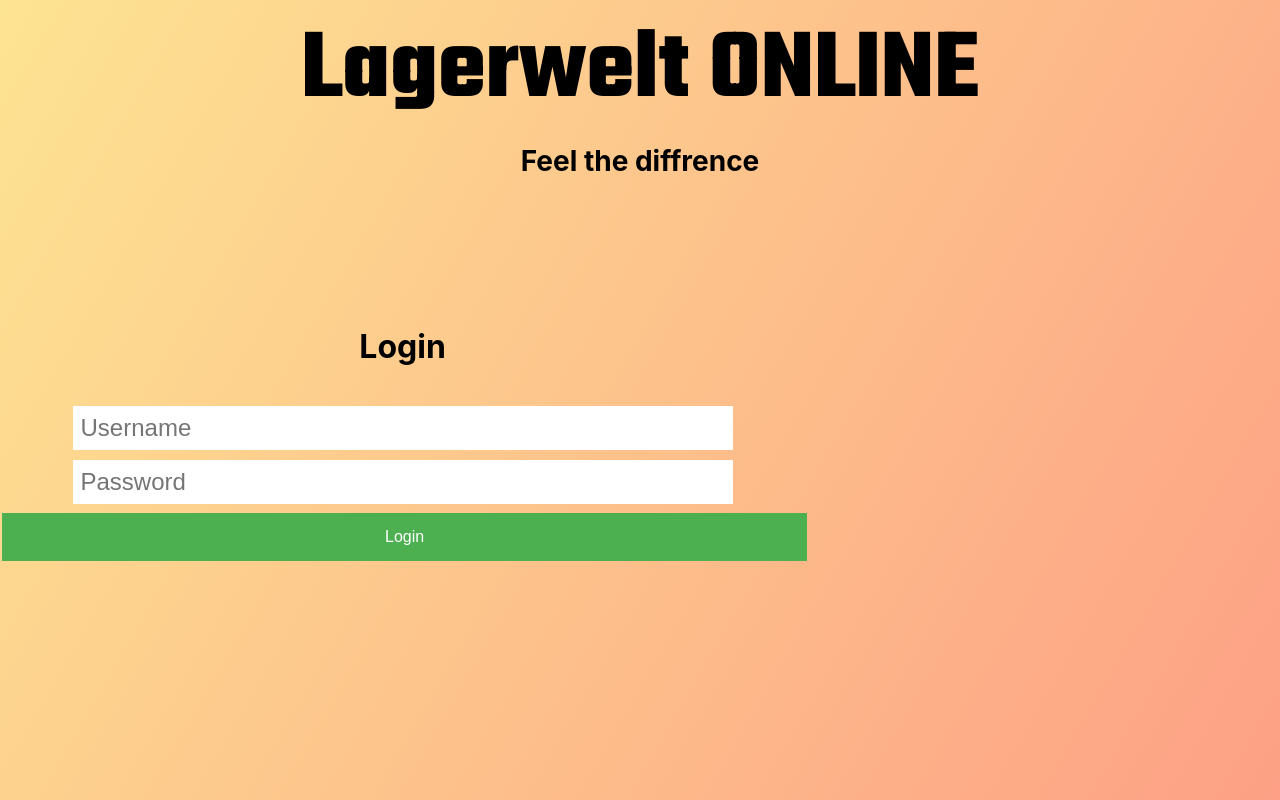
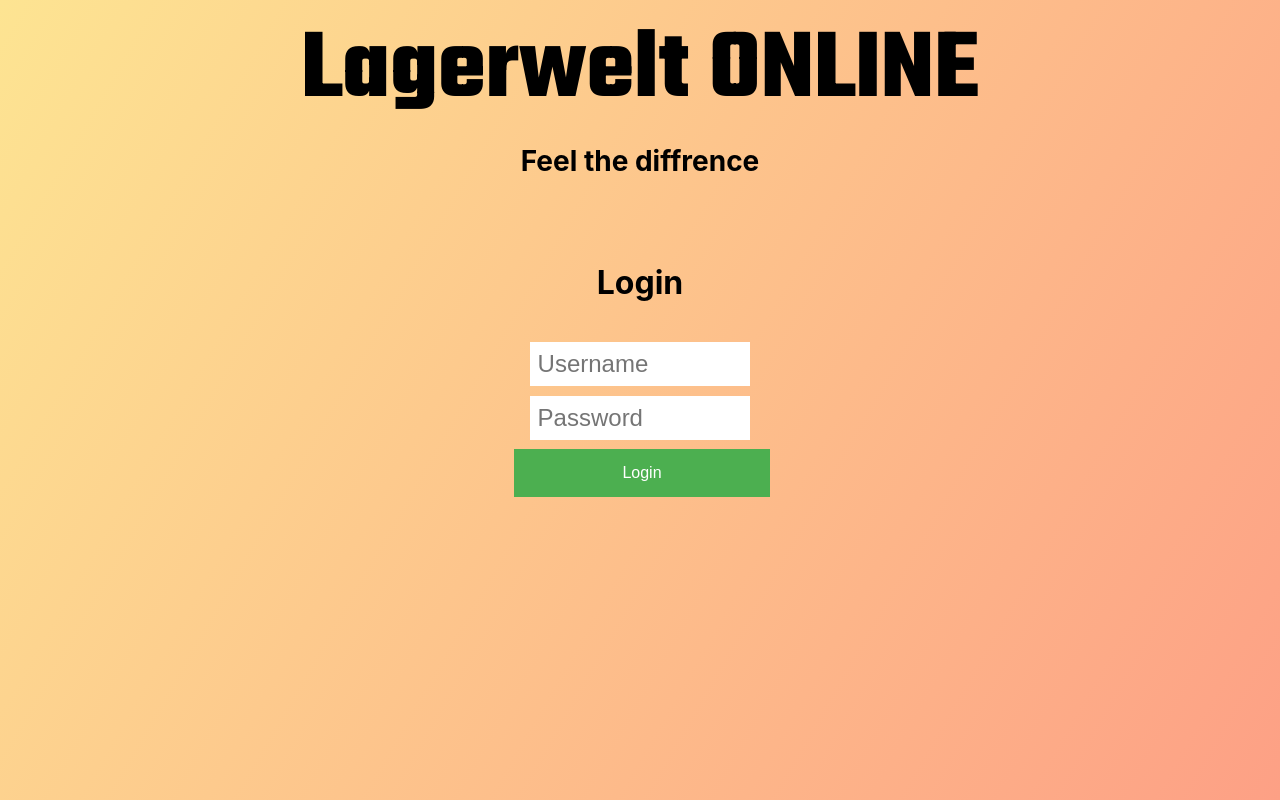
Before and after one commit to Jadeclon/lagerwelt3000_Frontend, a React (Create React App) app: page / in a window 1280 px wide. Built offline with nearby package versions, Linux system fonts and the light colour scheme; no server answers.

Commit message:
made app faster

```diff
--- a/src/Pages/Login.js
+++ b/src/Pages/Login.js
@@ -59,7 +59,6 @@ const Login = ({ setLoggedIn, databaseLocation }) => {
                         // }}
                   > Login </button>
                   </div>
-
             </div>
       )
 };
--- a/src/Pages/login.css
+++ b/src/Pages/login.css
@@ -1,10 +1,10 @@
 .loginSection {
-	height: 100vh;
+	/* height: 100vh; */
 	position: fixed;
 	display: flex;
 	flex-direction: column;
-	margin-top: 10%;
-	/* justify-content: center; */
+	margin-top: 5%;
+	justify-content: center;
 	align-items: center;
 }
 
@@ -47,6 +47,12 @@
 @media (min-width: 720px) {
 	/* large */
 
+	.loginSection {
+		margin-top: 5%;
+		margin-left: 40%;
+		margin-right: 40%;
+	}
+
 	.loginInputs input {
 		margin: 5px;
 		padding: 0.5rem;
```
